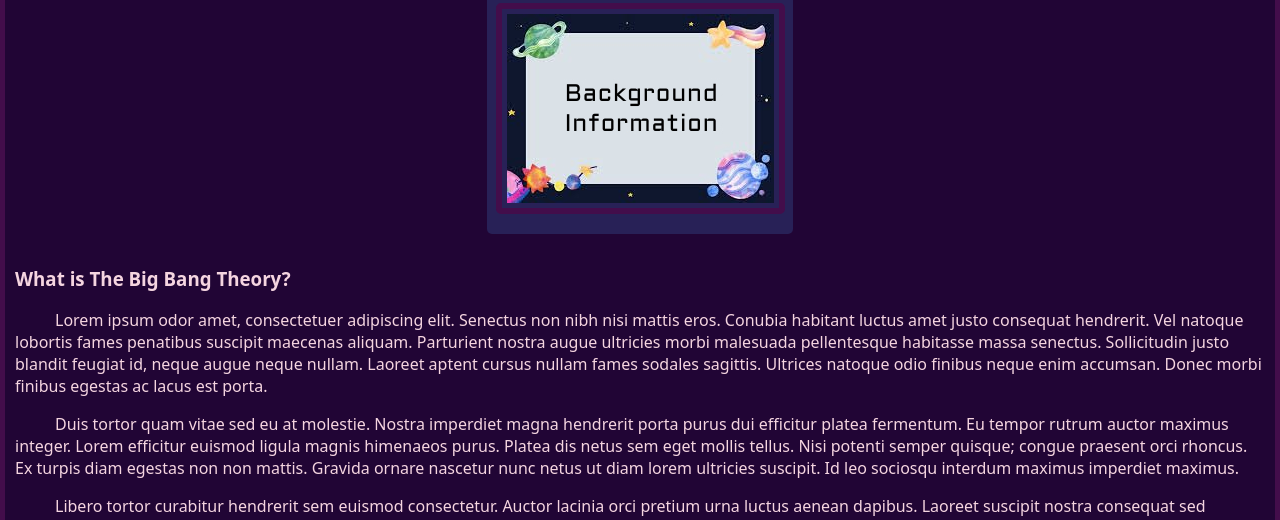
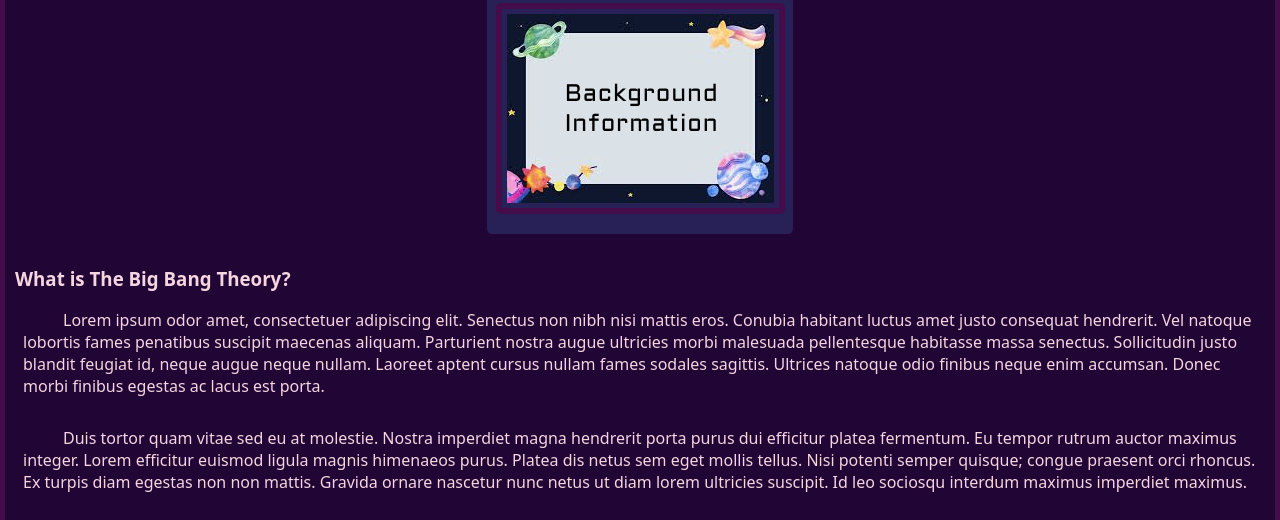
Before and after one commit to bcrhbrhcdb/The-Big-Bang-Theory, a website: page index.html in a window 1280 px wide. Shown: the part 233-753 px from the top of the page. Drawn offline with Linux system fonts and the light colour scheme.

Commit message:
more test

```diff
--- a/styles.css
+++ b/styles.css
@@ -267,6 +267,8 @@ article {
 .align-left {
   text-align: left; /* Ensure left alignment for paragraph */
   text-indent: 40px;
+  margin-bottom: 30px;
+  margin-left: 0.5rem
 }
 .image{
   border: 6.5px solid #430d4b;
```
